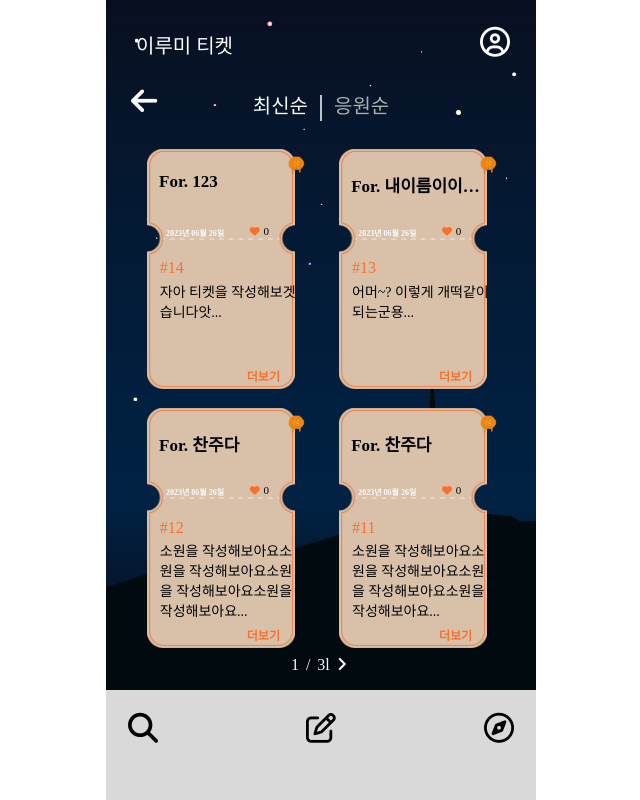
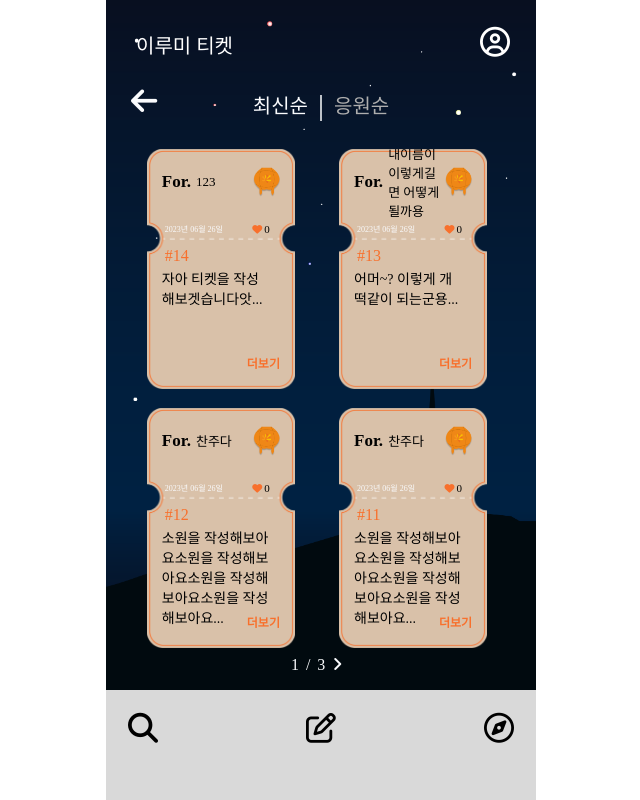
Before and after one commit to kickcha/simbathon_budddha, a Django app: page /ticketlistnew/ in a window 1280 px wide. Shown: the whole page, without its empty margins (319-959 px from the left). Run offline with Django 4.2, Linux system fonts and the light colour scheme; data comes from the database, SQL or seed files in the repository; both versions use the stored data as it was after the commit; some libraries are stand-ins or nearby versions; some web fonts are replaced.

Commit message:
ticketlistnew 페이지 html, css 수정

```diff
--- a/Lumiticket/Lumiticket/static/css/ticketlistnew.css
+++ b/Lumiticket/Lumiticket/static/css/ticketlistnew.css
@@ -10,6 +10,13 @@
 @font-face {
     font-family: 'DONGGUK UNIVERSITY';
     src: url("../fonts/DONGGUK UNIVERSITY.otf");
+    font-weight: normal;
+    font-style: normal;
+}
+
+@font-face {
+    font-family: 'GowunDodum-Regular';
+    src: url('https://cdn.jsdelivr.net/gh/projectnoonnu/noonfonts_2108@1.1/GowunDodum-Regular.woff') format('woff');
     font-weight: normal;
     font-style: normal;
 }
@@ -57,7 +64,7 @@
     font-size: 20px;
     list-style-type: none;
     text-decoration: none;
-    font-family: 'DONGGUK UNIVERSITY';
+    font-family: 'GowunDodum-Regular';
     margin: 10px;
 
 }
@@ -67,7 +74,7 @@
     font-size: 20px;
     list-style-type: none;
     text-decoration: none;
-    font-family: 'DONGGUK UNIVERSITY';
+    font-family: 'GowunDodum-Regular';
     margin: 10px;
 
 }
@@ -82,7 +89,7 @@
     font-size: 20px;
     list-style-type: none;
     text-decoration: none;
-    font-family: 'DONGGUK UNIVERSITY';
+    font-family: 'GowunDodum-Regular';
     margin: 10px;
 }
 
@@ -91,7 +98,7 @@
     font-size: 20px;
     list-style-type: none;
     text-decoration: none;
-    font-family: 'DONGGUK UNIVERSITY';
+    font-family: 'GowunDodum-Regular';
     margin: 10px;
 }
 
@@ -99,12 +106,192 @@
     position: absolute;
 }
 
+
+
+/* 티켓 이미지 추가 가보자고 */
+.container {
+    height: calc(100vh - 110px); /* 화면 높이에서 footer의 높이를 뺀 값으로 설정함 */
+}
+
+.card_container {
+    display: flex;
+    flex-direction: row;
+    margin-top: calc(30% + 20px);
+    justify-content: center;
+    flex-wrap: wrap;
+    max-height: calc(100vh - 300px);
+    overflow-y: auto;
+    padding-bottom: 50px;
+    align-content: flex-start;
+}
+
+.card{
+    background-image: url('image/ticket.png');
+    background-repeat: no-repeat;
+    background-size: contain;
+    height: 15rem;
+    position: relative;
+    width: 35%;
+    flex-basis: calc(44% - 15px);
+    margin-left: 18px;
+    margin-bottom: 1.2rem;
+
+}
+
+/* card-body */
+
+.card-body{
+    position: relative;
+    color: black;
+    font-family: 'GowunDodum-Regular';
+    list-style-type: none;
+    text-decoration: none;
+    height: 235px;
+    width: 145px;
+}
+
+/* card 첫번째 줄 */
+
+.card-fline{
+    margin-left: 15px;
+    margin-top: 20px;
+    position: relative;
+    display: flex;
+    height: 25px;
+}
+
+/* 추후에 닉네임 글자수 적용하기 */
+.user-info{
+    position: relative;
+    display: flex;
+    height: 25px;
+}
+
+.for{
+    position: relative;
+    display: flex;
+    color: black;
+    font-weight: bold;
+    font-size: 17px;
+    justify-content: center;
+    align-items: center;
+    white-space: nowrap;
+    overflow: hidden;
+    text-overflow: ellipsis;
+}
+
+.nickname {
+    position: relative;
+    margin-left: 5px;
+    display: flex;
+    width: 56px;
+    font-size: 13px;
+    color: black;
+    align-items: center;
+    text-overflow: ellipsis;
+}
+
+.lanterncolor {
+    margin-left: 85px;
+    position: fixed;
+    display: flex;
+    height: 40px;
+    }
+
+.light{
+    display: flex;
+    width: 40px;
+    left: 100%;
+    height: 40px;
+    margin-top: -5px;
+}
+
+
+/* card 날짜 좋아요 */
+
+.card-sline{
+    position: relative;
+    display: flex;
+    align-items: flex-end;
+    width: 115px;
+    height: 40px;
+    margin-left: 18px;
+    justify-content: space-between;
+    /* border: 3px solid red; */
+}
+
+.date{
+    position: relative;
+    display: flex;
+    color: #FAFBFD;
+    font-size: 0.5rem;
+}
+
+.like{
+    position: relative;
+    display: flex;
+    align-items: center;
+    margin-right: 10px;
+    margin-bottom: -1px;
+}
+
+.fa-heart{
+    font-size: 10px;
+    /* margin-left: 110px;
+    margin-right: 3%; */
+}
+
+
+.like_count{
+    font-size: 11px;
+    font-weight: 100;
+    margin-left: 2px;
+}
+
+.number{
+    color: #F8702C;
+    margin-top: 13px;
+    margin-left: 18px;
+    font-weight: 100;
+}
+
+/* 신고 메시지는 슈퍼유저로 다시 확인할 것! */
+
+.report-message{
+    margin-top: -18px;
+    margin-left: 15px;
+    margin-right: 20px;
+    font-size: 14px;
+    font-weight: 100;
+    height: 80px;
+}
+
+.card-text{
+    margin-top: -18px;
+    margin-left: 15px;
+    margin-right: 20px;
+    font-size: 14px;
+    font-weight: 100;
+    height: 80px;
+}
+
+.more{
+    list-style-type: none;
+    text-decoration: none;
+    color: #F8702C;
+    font-size: 12px;
+    margin-left: 100px;
+    display: flex;
+    margin-top: -13px;
+    font-weight: bold !important;
+}
+
 /* 밑에 페이지 수  */
 .order{
     color: #FAFBFD;
     display: flex;
     justify-content: center;
-    font-family: 'DONGGUK UNIVERSITY';
+    font-family: 'GowunDodum-Regular';
     top: 82%;
     position: fixed;
     left:43%;
@@ -123,145 +310,3 @@
 .fa-angle-right{
     margin-left: 7px;
 }
-
-/* 티켓 이미지 추가 가보자고 */
-
-.card{
-    background-image: url('image/ticket.png');
-    background-repeat: no-repeat;
-    background-size: contain;
-    height: 15rem;
-    position: relative;
-    /* margin-left: 15px; */
-    width: 35%;
-    flex-basis: calc(44% - 15px);
-    margin-left: 18px;
-    margin-bottom: 1.2rem;
-
-}
-
-.card_container {
-    display: flex;
-    flex-direction: row;
-    margin-top: calc(30% + 20px);
-    justify-content: center;
-    flex-wrap: wrap;
-    max-height: calc(100vh - 300px);
-    overflow-y: auto;
-    padding-bottom: 50px;
-    align-content: flex-start;
-
-    /* height: 420px; */
-
-}
-
-.container {
-    height: calc(100vh - 110px); /* 화면 높이에서 footer의 높이를 뺀 값으로 설정함 */
-}
-
-.card-body{
-    position: relative;
-    color:black;
-    font-family: 'DONGGUK UNIVERSITY';
-    list-style-type: none;
-    text-decoration: none;
-    align-items: center;
-    margin-top: 4%;
-
-
-}
-
-
-section.first {
-    overflow: hidden;
-    position: fixed;
-    width: 100%;
-    height: 20%;
-}
-
-/* card-body */
-
-.card-nickname {
-    color: black;
-    margin-left: 7%;
-    font-weight: bold;
-    width: 77%;
-    height: 53px;
-    font-size: 17px;
-    white-space: nowrap;
-    overflow: hidden;
-    text-overflow: ellipsis;
-    max-width: 100%;
-    max-height: 100%;
-}
-
-.date{
-    color: #FAFBFD;
-    font-size: 0.5rem;
-    margin-left: 1.2rem;
-    margin-top: -20px;
-}
-
-.fa-heart{
-    font-size: 10px;
-    margin-left: 110px;
-    margin-right: 3%;
-}
-
-.like{
-    display: flex;
-    align-items: center;
-    margin-top: -24px;
-    position: absolute;
-    margin-left: -7px;
-
-}
-
-.like_count{
-    font-size: 11px;
-    font-weight: 100;
-}
-
-.number{
-    color: #F8702C;
-    font-weight: 100;
-    margin-left: 13px;
-    margin-bottom: -15px;
-}
-
-.card-text{
-    margin-left: 13px;
-    margin-right: 20px;
-    font-size: 14px;
-    font-weight: 100;
-    height: 80px;
-}
-
-.more{
-    list-style-type: none;
-    text-decoration: none;
-    color: #F8702C;
-    font-size: 12px;
-    margin-left: 100px;
-    display: flex;
-    margin-top: -13px;
-    font-weight: bold !important;
-}
-
-.lanterncolor {
-    width: 63px;
-    height: 63px;
-    position: absolute;
-    top: 5.3%;
-    left: 87%;
-    transform: translate(-50%, -50%);
-    }
-
-.light {
-    width: 24px;
-    height: 24px;
-    position: absolute;
-    top: 24%;
-    left: 47%;
-    transform: translate(-50%, -50%);
-    }
--- a/Lumiticket/mainpage/templates/mainpage/ticketlistnew.html
+++ b/Lumiticket/mainpage/templates/mainpage/ticketlistnew.html
@@ -10,7 +10,7 @@
 
 <div class="wallpaper">
 
-
+    <!--화살표 최신순 응원순 상단바-->
     <section class="first">
 
         <div class="backk">
@@ -25,41 +25,50 @@
         </div>
     </section>
 
+    <!--티켓 디자인-->
 
-    <div class="container">
         <div class="card_container">
             {% for ticket in tickets %}
             <div class="card">
                 <div class="card-body">
-                    <h4 class="card-subtitle mb-2 text-muted card-nickname">For. {{ticket.writer.profile.nickname}}</h4>
-
-                    <!-- 이부분이 응원수에 따른 연등색 변화 자리 -->
-                        <div class="lanterncolor">
+                    <!--첫번째줄-->
+                    <div class="card-fline">
+                        <div class="user-info">
+                        <span class="for">For.</span>
+                        <span class="nickname">{{ticket.writer.profile.nickname}}</span>
+                    </div>
+                        <!-- 이부분이 응원수에 따른 연등색 변화 자리 -->
+                            <div class="lanterncolor">
                             {% if ticket.like_count >= 10 %}
                             <img src="../static/css/image/light.png" class="light" alt="티켓 이미지">
                             {% else %}
                             <img src="../static/css/image/original.png" class= "light" alt="티켓 이미지">
                             {% endif %}
+                            </div>
                         </div>
 
-                    <h4 class="date">{{ ticket.pub_date|date:"Y년 m월 d일" }}</h4>
-                    <h4 class="like"><i class="fa-solid fa-heart" style="color: #f8702c;"></i><a class="like_count">{{ticket.like_count}}</a></h4>
+                    <!--날짜 좋아요-->
+                    <div class="card-sline">
+                    <span class="date">{{ ticket.pub_date|date:"Y년 m월 d일" }}</span>
+                    <span class="like"><i class="fa-solid fa-heart" style="color: #f8702c;"></i><a class="like_count">{{ticket.like_count}}</a></span>
+                    </div>
                     <h4 class="number"> #{{ticket.id}} </h4>
+
                     <!-- 신고 3회 이상 시-->
                     {% if ticket.report_count >= 3 %}
                         <h5 class="report-message">3회 이상 신고되어 관리자가 확인 중인 게시글입니다.</h5>
                     {% else %}
                         <h4 class="card-text">{{ticket.summary}}... </h4>
                     {% endif %}
-
+                    <!--더보기-->
                     <a href="{%url 'mainpage:detail' ticket.id %}" class="more">더보기</a>
                 </div>
             </div>
         {% endfor %}
         </div>
-    </div>
 
 
+        <!--페이지네이션-->
         <div class="order">
             {% if tickets.has_previous %}
             <a href="?page={{tickets.previous_page_number}}"><i class="fa-solid fa-angle-left" style="color: #FAFBFD;"></i></a>
@@ -67,17 +76,14 @@
             <span>{{tickets.number}}</span>
             <span class="stand">/</span>
             <span>{{tickets.paginator.num_pages}}</span>
-            {%if tickets.has_next %} l
+            {%if tickets.has_next %}
             <a href="?page={{tickets.next_page_number}}"><i class="fa-solid fa-angle-right" style="color: #FAFBFD;"></i></a>
             {% endif %}
         </div>
 
-
-
-
     </div>
 
-
+    <!--하단 nav바-->
     <nav class="footer-container">
         <ul class="icons">
             <li><a href="{% url 'mainpage:ticketlistnew' %}"><i class="fa-solid fa-magnifying-glass" style="color: #000000;"></i></a></li>
```
Also changed, not shown: Lumiticket/db.sqlite3.
